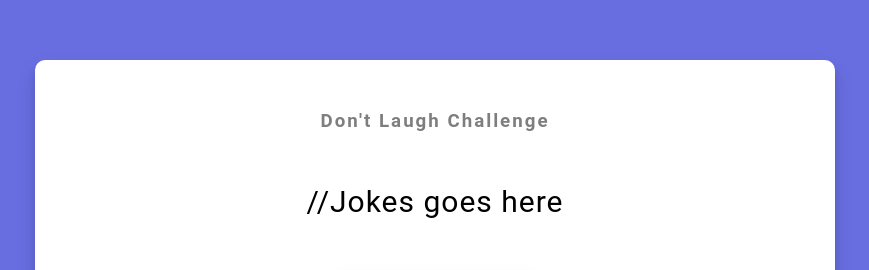
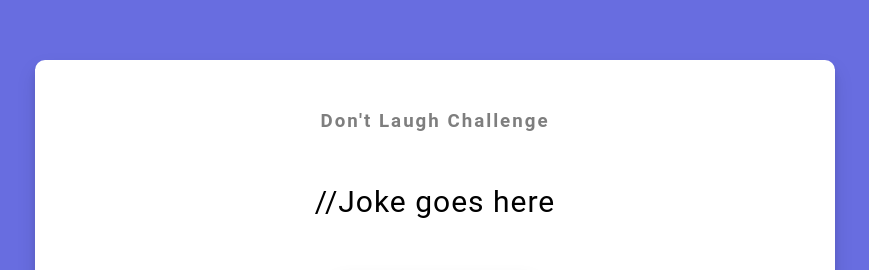
Before and after one commit to aripovjr/Dad-Jokes, a plain HTML site: page index.html in a window 1280 px wide. Shown: the part 186-456 px from the top of the page, without its empty margins (205-1074 px from the left). Drawn offline with Linux system fonts and the light colour scheme; no server answers.

Commit message:
Update index.html

```diff
--- a/index.html
+++ b/index.html
@@ -10,7 +10,7 @@
 <body>
     <div class="container">
         <h3>Don't Laugh Challenge</h3>
-        <div class="joke" id="joke">//Jokes goes here</div>
+        <div class="joke" id="joke">//Joke goes here</div>
         <button id="jokeBtn" class="btn">Get Another Joke</button>
     </div>
 
```
